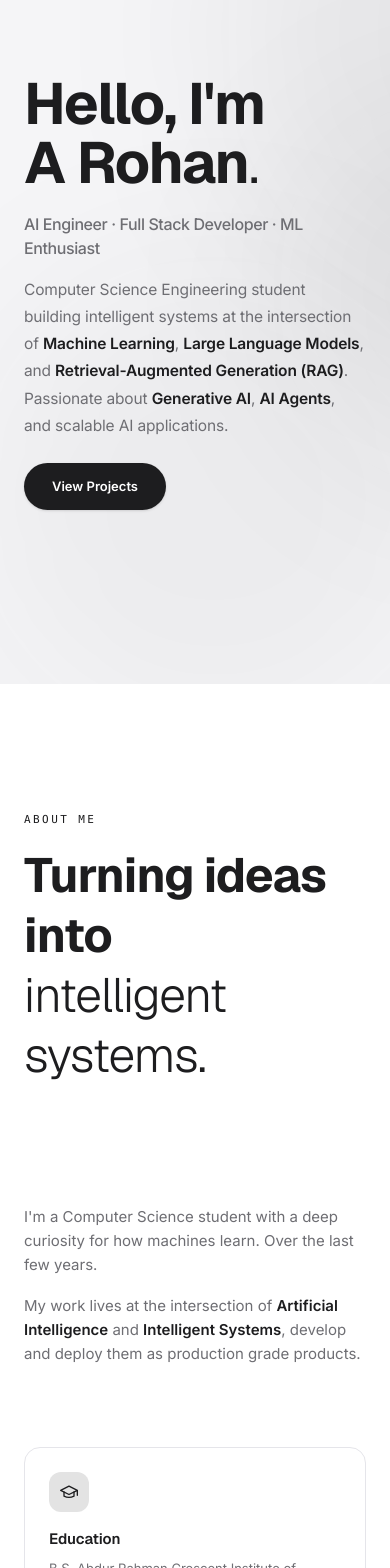
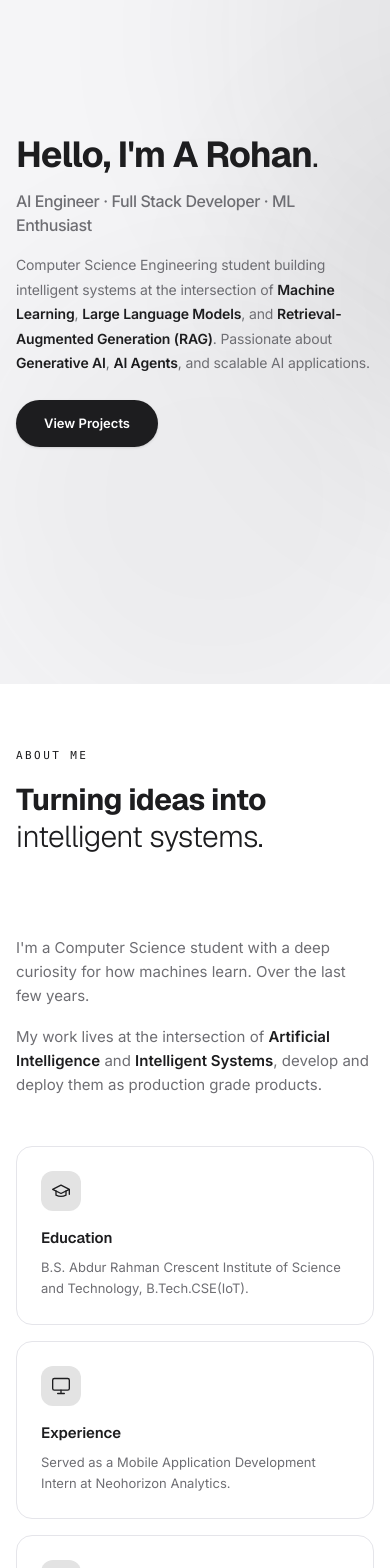
Before and after one commit to rohan-ak43/Portfolio, a React (Vite) app in the folder Frontend/: page / in a window 390 px wide. Shown: the part 160-1728 px from the top of the page. Built offline with nearby package versions, Linux system fonts and the light colour scheme.

Commit message:
Responsiveness

```diff
--- a/Frontend/src/App.tsx
+++ b/Frontend/src/App.tsx
@@ -204,8 +204,11 @@ function Cursor() {
     const springX = useSpring(x, { damping: 28, stiffness: 180, mass: 0.5 })
     const springY = useSpring(y, { damping: 28, stiffness: 180, mass: 0.5 })
     const [visible, setVisible] = useState(false)
+    const [isTouch, setIsTouch] = useState(false)
 
     useEffect(() => {
+        // Disable custom cursor on touch / hover:none devices
+        setIsTouch(window.matchMedia('(hover: none)').matches)
         const move = (e: MouseEvent) => {
             x.set(e.clientX - 20)
             y.set(e.clientY - 20)
@@ -221,6 +224,7 @@ function Cursor() {
     }, [x, y, visible])
 
     const { dark } = useContext(ThemeContext)
+    if (isTouch) return null
     return (
         <motion.div
             className="fixed top-0 left-0 w-10 h-10 rounded-full pointer-events-none z-[200]"
@@ -618,7 +622,7 @@ function Navbar() {
                 borderBottom: navBorder,
             }}
         >
-            <div className="max-w-6xl mx-auto px-6 h-[60px] flex items-center justify-between">
+            <div className="max-w-6xl mx-auto px-4 sm:px-6 h-[60px] flex items-center justify-between">
                 <button
                     onClick={() => go('Home')}
                     className="font-display font-bold text-[18px] tracking-tight"
@@ -824,11 +828,11 @@ function Hero() {
     return (
         <section id="home" className="relative min-h-screen flex items-center pt-[60px] overflow-hidden" style={{ backgroundColor: dark ? '#0A0A0A' : '#F5F5F7' }}>
             <Blobs />
-            <div className="relative z-10 max-w-6xl mx-auto px-6 py-28 w-full grid grid-cols-1 lg:grid-cols-2 gap-16 items-center">
+            <div className="relative z-10 max-w-6xl mx-auto px-4 sm:px-6 py-16 sm:py-24 lg:py-28 w-full grid grid-cols-1 lg:grid-cols-2 gap-10 lg:gap-16 items-center">
                 {/* Text */}
                 <div>
 
-                    <h1 className="font-display text-[58px] md:text-[74px] lg:text-[84px] font-bold leading-[1.02] tracking-[-0.025em] mb-5" style={{ color: dark ? '#F5F5F7' : '#1D1D1F' }}>
+                    <h1 className="font-display font-bold leading-[1.02] tracking-[-0.025em] mb-4 sm:mb-5" style={{ color: dark ? '#F5F5F7' : '#1D1D1F', fontSize: 'clamp(2.25rem, 8vw, 5.25rem)' }}>
                         {HERO_WORDS.map((word, i) => (
                             <span key={word} className="inline-block mr-[0.2em]">
                                 <RevealWord
@@ -864,7 +868,7 @@ function Hero() {
                         initial={{ opacity: 0, y: 16 }}
                         animate={{ opacity: 1, y: 0 }}
                         transition={{ duration: 0.6, delay: 0.88 }}
-                        className="leading-[1.75] mb-6 text-[15.5px] max-w-[520px] tracking-[-0.01em]"
+                        className="leading-[1.75] mb-6 text-[14px] sm:text-[15.5px] max-w-full lg:max-w-[520px] tracking-[-0.01em]"
                         style={{ color: dark ? '#A1A1AA' : '#6E6E73' }}
                     >
                         Computer Science Engineering student building intelligent systems at the intersection of{' '}
@@ -966,12 +970,12 @@ const ABOUT_CARDS = [
 function About() {
     const { dark } = useContext(ThemeContext)
     return (
-        <section id="about" className="py-32" style={{ backgroundColor: dark ? '#111111' : '#FFFFFF' }}>
-            <div className="max-w-6xl mx-auto px-6">
-                <div className="grid grid-cols-1 lg:grid-cols-2 gap-20 mb-20">
+        <section id="about" className="py-16 sm:py-24 lg:py-32" style={{ backgroundColor: dark ? '#111111' : '#FFFFFF' }}>
+            <div className="max-w-6xl mx-auto px-4 sm:px-6">
+                <div className="grid grid-cols-1 lg:grid-cols-2 gap-10 lg:gap-20 mb-12 lg:mb-20">
                     <FadeUp>
                         <SectionLabel>About Me</SectionLabel>
-                        <h2 className="font-display text-[48px] md:text-[56px] font-bold leading-tight tracking-[-0.02em]" style={{ color: dark ? '#F5F5F7' : '#1D1D1F' }}>
+                        <h2 className="font-display font-bold leading-tight tracking-[-0.02em]" style={{ color: dark ? '#F5F5F7' : '#1D1D1F', fontSize: 'clamp(1.875rem, 5vw, 3.5rem)' }}>
                             Turning ideas into
                             <br />
                             <em className="not-italic font-extralight" style={{ color: dark ? '#F5F5F7' : '#1D1D1F' }}>intelligent systems.</em>
@@ -1084,12 +1088,12 @@ function TimelineItem({ item, index }: { item: (typeof TIMELINE)[0]; index: numb
 function Resume() {
     const { dark } = useContext(ThemeContext)
     return (
-        <section id="resume" className="py-32" style={{ backgroundColor: dark ? '#0A0A0A' : '#F5F5F7' }}>
-            <div className="max-w-6xl mx-auto px-6">
+        <section id="resume" className="py-16 sm:py-24 lg:py-32" style={{ backgroundColor: dark ? '#0A0A0A' : '#F5F5F7' }}>
+            <div className="max-w-6xl mx-auto px-4 sm:px-6">
                 <FadeUp className="mb-16">
                     <SectionLabel>Journey</SectionLabel>
                     <div className="flex flex-wrap items-end justify-between gap-6">
-                        <h2 className="font-display text-[48px] font-bold tracking-[-0.02em]" style={{ color: dark ? '#F5F5F7' : '#1D1D1F' }}>
+                        <h2 className="font-display font-bold tracking-[-0.02em]" style={{ color: dark ? '#F5F5F7' : '#1D1D1F', fontSize: 'clamp(1.875rem, 5vw, 3rem)' }}>
                             Experience &amp;
                             <br />
                             <em className="not-italic font-extralight" style={{ color: dark ? '#F5F5F7' : '#1D1D1F' }}>Education.</em>
@@ -1100,7 +1104,7 @@ function Resume() {
                             rel="noreferrer"
                             whileHover={{ scale: 1.04, boxShadow: dark ? '0 8px 24px rgba(76,142,247,0.35)' : '0 8px 24px rgba(29,29,31,0.2)' }}
                             whileTap={{ scale: 0.96 }}
-                            className="inline-flex items-center gap-2 px-6 py-3 rounded-full text-[13px] font-semibold transition-shadow"
+                            className="inline-flex shrink-0 items-center gap-2 px-5 sm:px-6 py-3 rounded-full text-[13px] font-semibold transition-shadow"
                             style={{
                                 background: dark ? '#FFFFFF' : '#1D1D1F',
                                 color: dark ? '#0A0A0A' : '#FFFFFF',
@@ -1116,7 +1120,7 @@ function Resume() {
                         </motion.a>
                     </div>
                 </FadeUp>
-                <div className="max-w-[580px]">
+                <div className="max-w-full lg:max-w-[580px]">
                     {TIMELINE.map((item, i) => (
                         <TimelineItem key={i} item={item} index={i} />
                     ))}
@@ -1140,7 +1144,7 @@ function ProjectCard({ project, index }: { project: (typeof PROJECTS)[0]; index:
             ref={ref}
             initial={{ opacity: 0, y: 28 }}
             animate={inView ? { opacity: 1, y: 0 } : {}}
-            transition={{ duration: 0.6, delay: (index % 3) * 0.1, ease: [0.22, 1, 0.36, 1] }}
+            transition={{ duration: 0.6, delay: (index % 2) * 0.1, ease: [0.22, 1, 0.36, 1] }}
         >
             <motion.div
                 onHoverStart={() => setHovered(true)}
@@ -1178,8 +1182,8 @@ function ProjectCard({ project, index }: { project: (typeof PROJECTS)[0]; index:
 
                 {/* Content */}
                 <div className="p-6 flex flex-col flex-1">
-                    <h3 className="font-display font-bold text-[16px] mb-2" style={{ color: dark ? '#F5F5F7' : '#1D1D1F' }}>{project.title}</h3>
-                    <p className="text-[13px] leading-relaxed mb-4 flex-1" style={{ color: dark ? '#8E8E93' : '#6E6E73' }}>{project.description}</p>
+                    <h3 className="font-display font-bold text-[15px] sm:text-[16px] mb-2" style={{ color: dark ? '#F5F5F7' : '#1D1D1F' }}>{project.title}</h3>
+                    <p className="text-[13px] leading-relaxed mb-4 flex-1 line-clamp-4" style={{ color: dark ? '#8E8E93' : '#6E6E73' }}>{project.description}</p>
 
                     <div className="flex justify-center">
                         <motion.a
@@ -1187,7 +1191,7 @@ function ProjectCard({ project, index }: { project: (typeof PROJECTS)[0]; index:
                             target="_blank"
                             rel="noopener noreferrer"
                             whileTap={{ scale: 0.95 }}
-                            className="w-[75%] text-center text-[12px] font-medium py-2.5 rounded-xl transition-colors cursor-pointer"
+                            className="w-[85%] sm:w-[75%] text-center text-[12px] font-medium py-2.5 rounded-xl transition-colors cursor-pointer"
                             style={{ background: dark ? '#FFFFFF' : '#1D1D1F', color: dark ? '#0A0A0A' : '#FFFFFF' }}
                         >
                             GitHub
@@ -1202,11 +1206,11 @@ function ProjectCard({ project, index }: { project: (typeof PROJECTS)[0]; index:
 function Portfolio() {
     const { dark } = useContext(ThemeContext)
     return (
-        <section id="portfolio" className="py-32" style={{ backgroundColor: dark ? '#111111' : '#FFFFFF' }}>
-            <div className="max-w-6xl mx-auto px-6">
-                <FadeUp className="mb-16">
+        <section id="portfolio" className="py-16 sm:py-24 lg:py-32" style={{ backgroundColor: dark ? '#111111' : '#FFFFFF' }}>
+            <div className="max-w-6xl mx-auto px-4 sm:px-6">
+                <FadeUp className="mb-10 sm:mb-16">
                     <SectionLabel>Work</SectionLabel>
-                    <h2 className="font-display text-[48px] font-bold tracking-[-0.02em]" style={{ color: dark ? '#F5F5F7' : '#1D1D1F' }}>
+                    <h2 className="font-display font-bold tracking-[-0.02em]" style={{ color: dark ? '#F5F5F7' : '#1D1D1F', fontSize: 'clamp(1.875rem, 5vw, 3rem)' }}>
                         Featured
                         <br />
                         <em className="not-italic font-extralight" style={{ color: dark ? '#F5F5F7' : '#1D1D1F' }}>Projects.</em>
@@ -1227,11 +1231,11 @@ function Portfolio() {
 function Skills() {
     const { dark } = useContext(ThemeContext)
     return (
-        <section id="skills" className="py-32" style={{ backgroundColor: dark ? '#0A0A0A' : '#F5F5F7' }}>
-            <div className="max-w-6xl mx-auto px-6">
-                <FadeUp className="mb-16">
+        <section id="skills" className="py-16 sm:py-24 lg:py-32" style={{ backgroundColor: dark ? '#0A0A0A' : '#F5F5F7' }}>
+            <div className="max-w-6xl mx-auto px-4 sm:px-6">
+                <FadeUp className="mb-10 sm:mb-16">
                     <SectionLabel>Toolkit</SectionLabel>
-                    <h2 className="font-display text-[48px] font-bold tracking-[-0.02em]" style={{ color: dark ? '#F5F5F7' : '#1D1D1F' }}>
+                    <h2 className="font-display font-bold tracking-[-0.02em]" style={{ color: dark ? '#F5F5F7' : '#1D1D1F', fontSize: 'clamp(1.875rem, 5vw, 3rem)' }}>
                         Skills &amp;
                         <br />
                         <em className="not-italic font-extralight" style={{ color: dark ? '#F5F5F7' : '#1D1D1F' }}>Technologies.</em>
@@ -1264,7 +1268,7 @@ function Skills() {
                                             key={skill}
                                             whileHover={{ backgroundColor: dark ? 'rgba(76,142,247,0.15)' : SKILL_ACCENTS[category], scale: 1.05 }}
                                             transition={{ duration: 0.15 }}
-                                            className="text-[12px] px-3 py-1.5 rounded-lg cursor-default"
+                                            className="text-[12px] px-3 py-1.5 rounded-lg cursor-default min-w-0 break-words"
                                             style={{
                                                 color: dark ? '#A1A1A6' : '#515154',
                                                 backgroundColor: dark ? 'rgba(255,255,255,0.05)' : '#F5F5F7',
@@ -1339,17 +1343,17 @@ function Contact() {
     const isDisabled = sending || sent
 
     return (
-        <section id="contact" className="py-32" style={{ backgroundColor: dark ? '#111111' : '#FFFFFF' }}>
-            <div className="max-w-6xl mx-auto px-6">
-                <div className="grid grid-cols-1 lg:grid-cols-2 gap-20">
+        <section id="contact" className="py-16 sm:py-24 lg:py-32" style={{ backgroundColor: dark ? '#111111' : '#FFFFFF' }}>
+            <div className="max-w-6xl mx-auto px-4 sm:px-6">
+                <div className="grid grid-cols-1 lg:grid-cols-2 gap-12 lg:gap-20">
                     <FadeUp>
                         <SectionLabel>Say Hello</SectionLabel>
-                        <h2 className="font-display text-[48px] font-bold tracking-[-0.02em] mb-6" style={{ color: dark ? '#F5F5F7' : '#1D1D1F' }}>
+                        <h2 className="font-display font-bold tracking-[-0.02em] mb-5 sm:mb-6" style={{ color: dark ? '#F5F5F7' : '#1D1D1F', fontSize: 'clamp(1.875rem, 5vw, 3rem)' }}>
                             {"Let's connect"}
                             <br />
                             <em className="not-italic font-extralight" style={{ color: dark ? '#F5F5F7' : '#1D1D1F' }}>and collaborate.</em>
                         </h2>
-                        <p className="leading-relaxed mb-10 text-[15px]" style={{ color: dark ? '#8E8E93' : '#6E6E73' }}>
+                        <p className="leading-relaxed mb-8 sm:mb-10 text-[14px] sm:text-[15px]" style={{ color: dark ? '#8E8E93' : '#6E6E73' }}>
                             I'm always open to new technologies, ideas, collaborations, and opportunities. Whether you
                             have a project in mind or just want to talk about AI, let's connect.
                         </p>
@@ -1505,8 +1509,8 @@ function Footer() {
                 borderTop: dark ? '1px solid rgba(255,255,255,0.08)' : '1px solid rgba(29,29,31,0.12)',
             }}
         >
-            <div className="max-w-6xl mx-auto px-6 flex flex-col sm:flex-row items-center justify-between gap-4">
-                <p className="text-[12px]" style={{ color: dark ? '#6E6E73' : '#86868B' }}>
+            <div className="max-w-6xl mx-auto px-4 sm:px-6 flex flex-col sm:flex-row items-center justify-between gap-4">
+                <p className="text-[12px] text-center sm:text-left" style={{ color: dark ? '#6E6E73' : '#86868B' }}>
                     Designed &amp; Developed by A Rohan &middot; &copy; 2026
                 </p>
                 <div className="flex items-center gap-6">
@@ -1547,7 +1551,7 @@ export default function App() {
     return (
         <ThemeContext.Provider value={{ dark, toggleDark }}>
             <div
-                className="min-h-screen font-sans"
+                className="min-h-screen font-sans overflow-x-hidden"
                 style={{
                     backgroundColor: dark ? '#0A0A0A' : '#F5F5F7',
                     WebkitFontSmoothing: 'antialiased',
--- a/Frontend/src/index.css
+++ b/Frontend/src/index.css
@@ -6,8 +6,28 @@
     --font-display: 'Geist', 'Inter', system-ui, sans-serif;
 }
 
+*,
+*::before,
+*::after {
+    box-sizing: border-box;
+}
+
 html {
     scroll-behavior: smooth;
+    overflow-x: hidden;
+}
+
+body {
+    overflow-x: hidden;
+    min-width: 0;
+}
+
+img,
+video,
+svg {
+    max-width: 100%;
+    height: auto;
+    display: block;
 }
 
 ::-webkit-scrollbar {
```
Also changed, not shown: Frontend/.figma/make/site.json.
